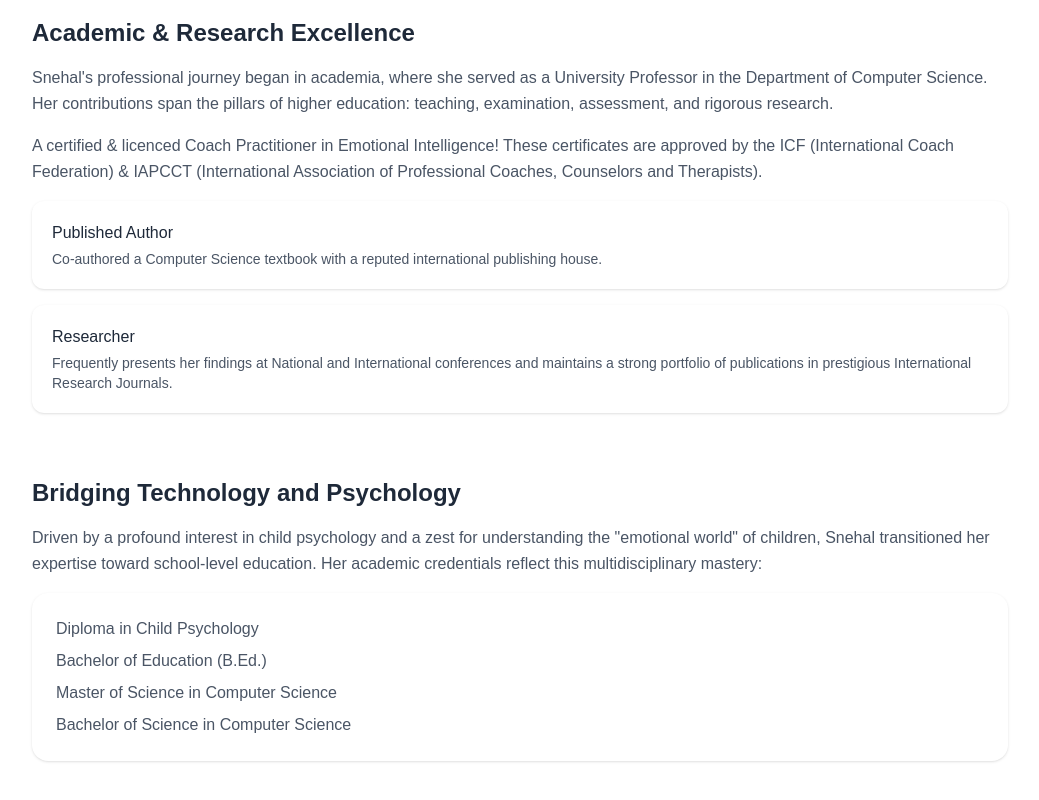
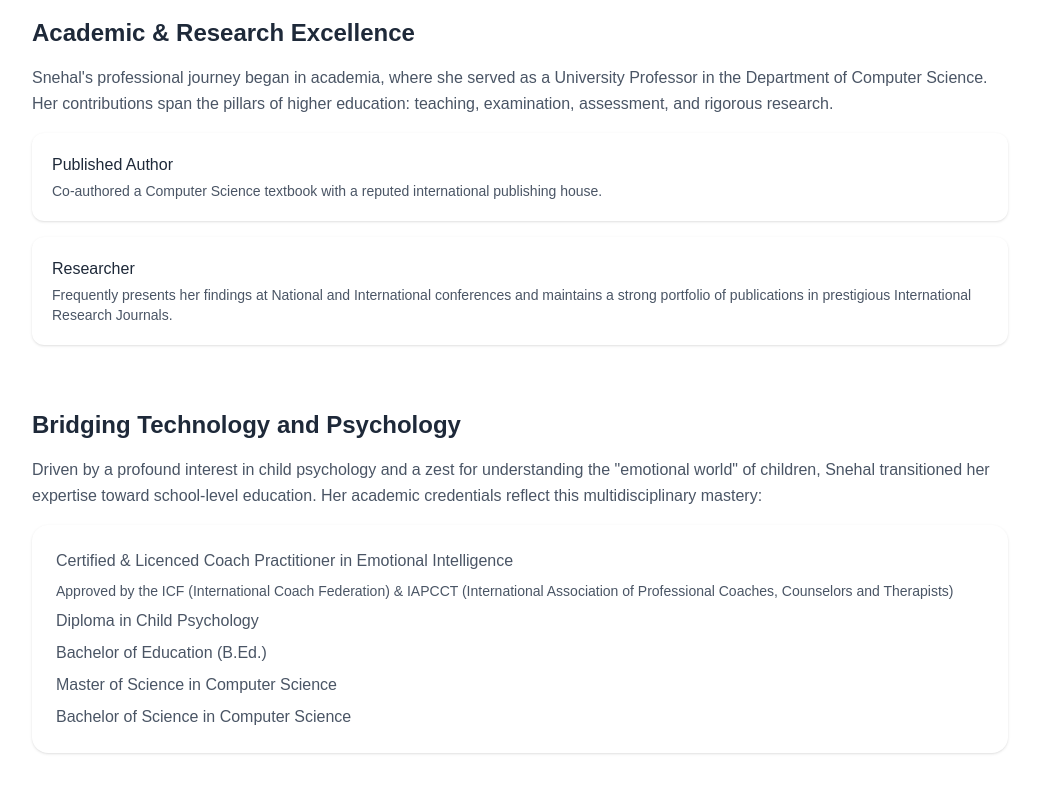
Before and after one commit to empathyseeds/empathy-seeds, a Next.js app: page /about in a window 1280 px wide. Shown: the part 592-1392 px from the top of the page, without its empty margins (120-1159 px from the left). Built offline with nearby package versions, Linux system fonts and the light colour scheme.

Commit message:
Move certification to qualifications section

```diff
--- a/app/about/page.tsx
+++ b/app/about/page.tsx
@@ -44,12 +44,6 @@ export default function About() {
           examination, assessment, and rigorous research.
         </p>
 
-        <p className="text-gray-600 leading-relaxed">
-          A certified & licenced Coach Practitioner in Emotional Intelligence! These certificates are approved by the
-          ICF (International Coach Federation) & IAPCCT (International Association of Professional Coaches,
-          Counselors and Therapists).
-        </p>
-
         <div className="bg-white p-5 rounded-xl shadow-sm">
           <p className="text-gray-800 font-medium">Published Author</p>
           <p className="text-gray-600 text-sm mt-1">
@@ -79,6 +73,11 @@ export default function About() {
         </p>
 
         <div className="bg-white p-6 rounded-2xl shadow-sm space-y-2 text-gray-600">
+          <p>Certified & Licenced Coach Practitioner in Emotional Intelligence</p>
+          <p className="text-sm">
+            Approved by the ICF (International Coach Federation) & IAPCCT (International Association of Professional
+            Coaches, Counselors and Therapists)
+          </p>
           <p>Diploma in Child Psychology</p>
           <p>Bachelor of Education (B.Ed.)</p>
           <p>Master of Science in Computer Science</p>
```
